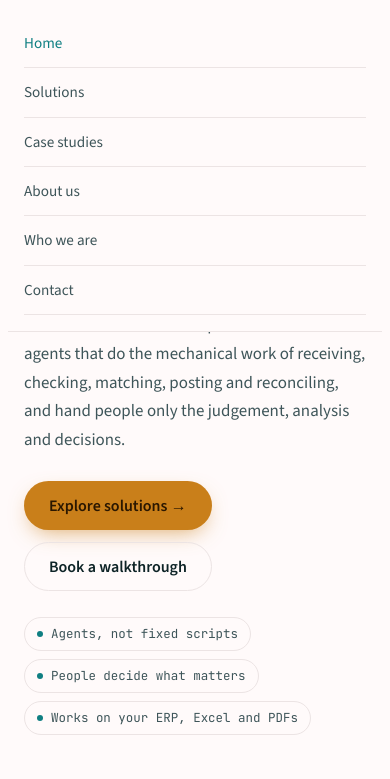
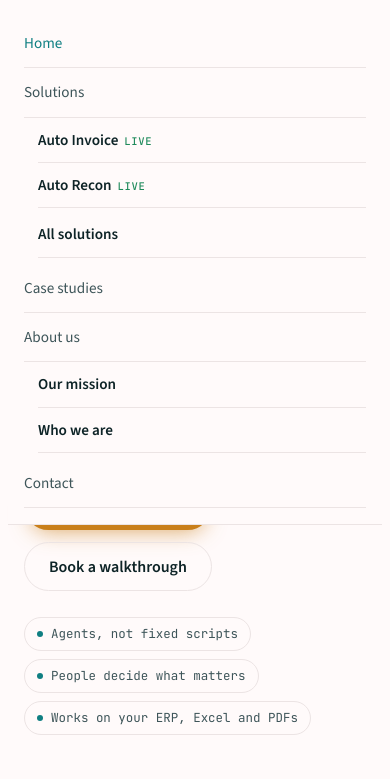
Before and after one commit to riteshgarg01/finomena-site, a plain HTML site: page index.html in a window 390 px wide. Both pictures are taken after a click on the button "Open menu". Shown: the part 65-844 px from the top of the page. Drawn offline with nearby package versions, Linux system fonts and the light colour scheme.

Commit message:
Navigation: Solutions and About us sub-menus
Solutions lists the live solutions from the catalogue (with a one-line
description) and All solutions; About us holds Our mission and Who we are.
Hover or keyboard focus opens them on desktop; on phones they sit indented
under their heading. The current page is marked in both the parent and the
sub-menu.

Co-Authored-By: Claude Opus 5.5 <noreply@anthropic.com>

```diff
--- a/index.html
+++ b/index.html
@@ -468,6 +468,30 @@ footer{border-top:1px solid var(--line);padding-block:48px 32px;margin-top:clamp
 .recon-board .rs-row.on{opacity:1}
 .recon-board .rs-status{min-width:84px;text-align:center}
 .recon-board .rs-status.pending{color:var(--ink-3);background:var(--sunk)}
+
+/* navigation sub-menus */
+.nav-links{align-items:center}
+.nav-group{position:relative;display:flex;align-items:center}
+.nav-links .chev{vertical-align:-1px;margin-left:2px;transition:transform .2s ease}
+.nav-group:hover .chev,.nav-group:focus-within .chev{transform:rotate(180deg)}
+.submenu{display:none;position:absolute;top:100%;left:-18px;z-index:40;min-width:290px;padding:14px 8px 8px;background:transparent}
+.submenu::before{content:"";position:absolute;inset:8px 0 0;background:var(--bg);border:1px solid var(--line);border-radius:14px;box-shadow:0 18px 40px -20px rgba(13,35,38,.35);z-index:-1}
+.nav-group:hover .submenu,.nav-group:focus-within .submenu{display:grid;gap:2px}
+.nav-links .submenu a{display:grid;gap:2px;padding:10px 12px;border:0;border-radius:10px;color:var(--ink)}
+.nav-links .submenu a:hover,.nav-links .submenu a[aria-current="page"]{background:var(--sunk);color:var(--ink)}
+.submenu b{font-weight:600;font-size:.95rem}
+.submenu small{color:var(--ink-3);font-size:.8rem;line-height:1.35}
+.submenu .sub-all{border-top:1px solid var(--line);border-radius:0 0 10px 10px;margin-top:4px}
+.submenu .live-tag{font:500 .66rem var(--f-mono,monospace);letter-spacing:.06em;color:var(--ok);text-transform:uppercase;margin-left:6px}
+@media (max-width:900px){
+  .nav-links{align-items:stretch}
+  .nav-group{display:grid}
+  .nav-links .chev{display:none}
+  .submenu{display:grid;position:static;min-width:0;padding:0 0 6px 14px}
+  .submenu::before{display:none}
+  .nav-links .submenu a{padding:10px 0;border-radius:0;border-bottom:1px solid var(--line)}
+  .submenu small{display:none}
+}
 </style>
 </head>
 <body>
@@ -480,10 +504,18 @@ footer{border-top:1px solid var(--line);padding-block:48px 32px;margin-top:clamp
     </a>
     <nav class="nav-links" id="navLinks" aria-label="Main">
       <a href="#home" data-nav="home">Home</a>
-      <a href="#solutions" data-nav="solutions">Solutions</a>
+      <div class="nav-group">
+        <a href="#solutions" data-nav="solutions" aria-haspopup="true">Solutions <svg class="chev" width="12" height="12" viewBox="0 0 24 24" fill="none" stroke="currentColor" stroke-width="2.4" stroke-linecap="round" stroke-linejoin="round" aria-hidden="true"><path d="M6 9l6 6 6-6"/></svg></a>
+        <div class="submenu" id="solutionsMenu" aria-label="Solutions"></div>
+      </div>
       <a href="#case-studies" data-nav="case-studies">Case studies</a>
-      <a href="#about-us" data-nav="about-us">About us</a>
-      <a href="#who-we-are" data-nav="who-we-are">Who we are</a>
+      <div class="nav-group">
+        <a href="#about-us" data-nav="about-us" aria-haspopup="true">About us <svg class="chev" width="12" height="12" viewBox="0 0 24 24" fill="none" stroke="currentColor" stroke-width="2.4" stroke-linecap="round" stroke-linejoin="round" aria-hidden="true"><path d="M6 9l6 6 6-6"/></svg></a>
+        <div class="submenu" aria-label="About us">
+          <a href="#about-us" data-sub="about-us"><b>Our mission</b><small>Why Finomena exists and how we work with you</small></a>
+          <a href="#who-we-are" data-sub="who-we-are"><b>Who we are</b><small>The team and advisors behind Finomena</small></a>
+        </div>
+      </div>
       <a href="#contact" data-nav="contact">Contact</a>
     </nav>
     <div class="nav-right">
@@ -1438,6 +1470,8 @@ footer{border-top:1px solid var(--line);padding-block:48px 32px;margin-top:clamp
     </article>`;
   document.getElementById('allSolutions').innerHTML = live.map(featuredCard).join('') + soon.map(card).join('') + suggest;
   document.getElementById('footSolutions').innerHTML = SOLUTIONS.map(s=>`<li><a href="#${s.page||'solutions'}">${s.area}${s.status==='live'?'':' <span style="color:var(--ink-3);font-size:.8em">· soon</span>'}</a></li>`).join('');
+  document.getElementById('solutionsMenu').innerHTML = live.map(x=>`<a href="#${x.page}" data-sub="${x.page}"><b>${x.name}<span class="live-tag">live</span></b><small>${x.area}: ${x.headline.split(': ').slice(1).join(': ') || x.blurb}</small></a>`).join('')
+    + `<a class="sub-all" href="#solutions" data-sub="solutions"><b>All solutions</b><small>${soon.length} more on the way: ${soon.map(x=>x.area.split(' & ')[0]).join(', ')}</small></a>`;
   const intSel = document.getElementById('f-int');
   intSel.innerHTML = SOLUTIONS.map(s=>`<option>${s.name} · ${s.area}</option>`).join('') + '<option>Suggest a process</option><option>Something else</option>';
 
@@ -1445,14 +1479,15 @@ footer{border-top:1px solid var(--line);padding-block:48px 32px;margin-top:clamp
   const pages=[...document.querySelectorAll('[data-page]')];
   const routes=pages.map(p=>p.dataset.page);
   const navLinks=document.getElementById('navLinks'), menuBtn=document.getElementById('menuBtn');
-  const navFor={'auto-invoice':'solutions','auto-recon':'solutions'};
+  const navFor={'auto-invoice':'solutions','auto-recon':'solutions','who-we-are':'about-us'};
   function route(){
     let r=location.hash.slice(1);
     let scrollTarget=null;
     if(!routes.includes(r)){ const el=r&&document.getElementById(r); if(el){ const pg=el.closest('[data-page]'); r=pg?pg.dataset.page:'home'; scrollTarget=el; } else r='home'; }
     pages.forEach(p=>p.hidden=p.dataset.page!==r);
     const n=navFor[r]||r;
-    navLinks.querySelectorAll('a').forEach(a=>{ if(a.dataset.nav===n) a.setAttribute('aria-current','page'); else a.removeAttribute('aria-current'); });
+    navLinks.querySelectorAll('a').forEach(a=>{ if(a.dataset.nav===n || a.dataset.sub===r) a.setAttribute('aria-current','page'); else a.removeAttribute('aria-current'); });
+    if(document.activeElement && navLinks.contains(document.activeElement)) document.activeElement.blur();  // close the sub-menu after a choice
     navLinks.classList.remove('open'); menuBtn.setAttribute('aria-expanded','false');
     const titles={home:'Finomena','solutions':'Solutions · Finomena','auto-invoice':'Auto Invoice · Accounts payable','auto-recon':'Auto Recon · Vendor reconciliation','about-us':'About us · Finomena','who-we-are':'Who we are · Finomena','case-studies':'Case studies · Finomena','contact':'Contact · Finomena'};
     document.title=titles[r]||'Finomena';
```
